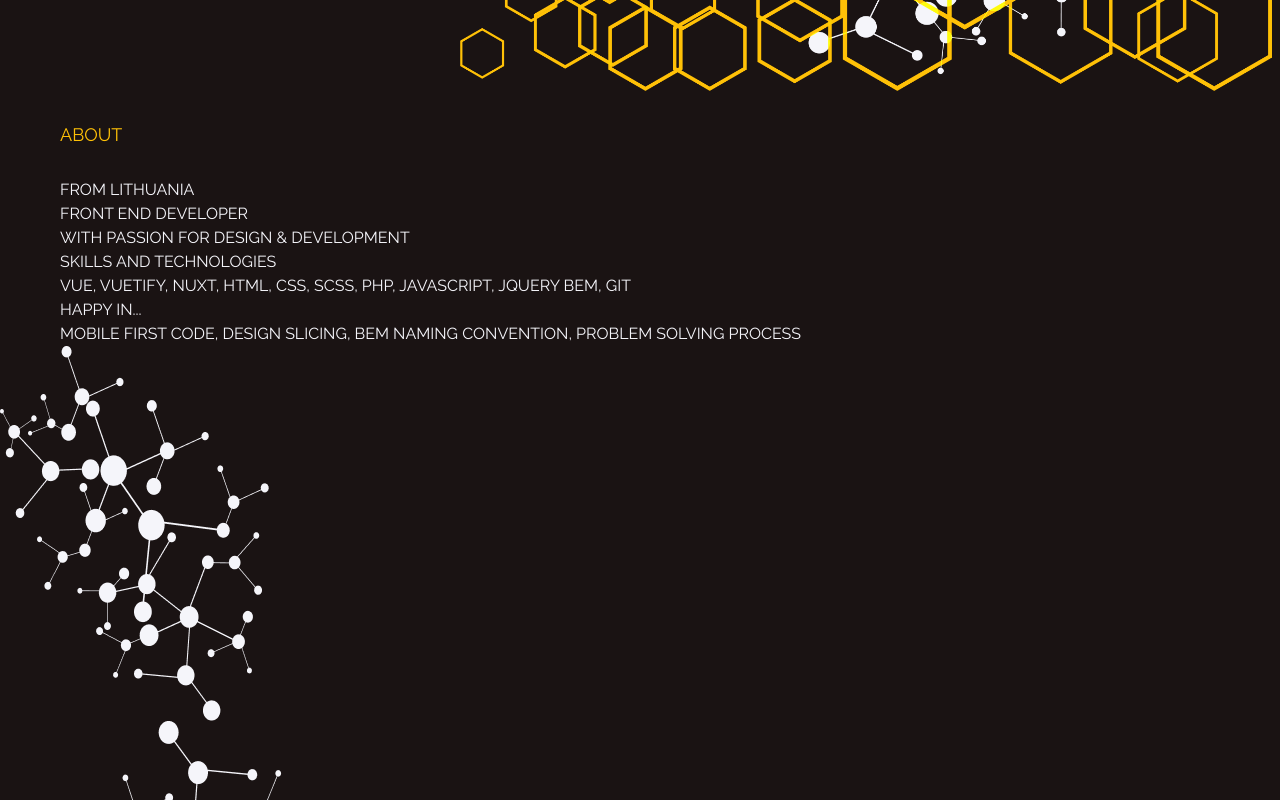
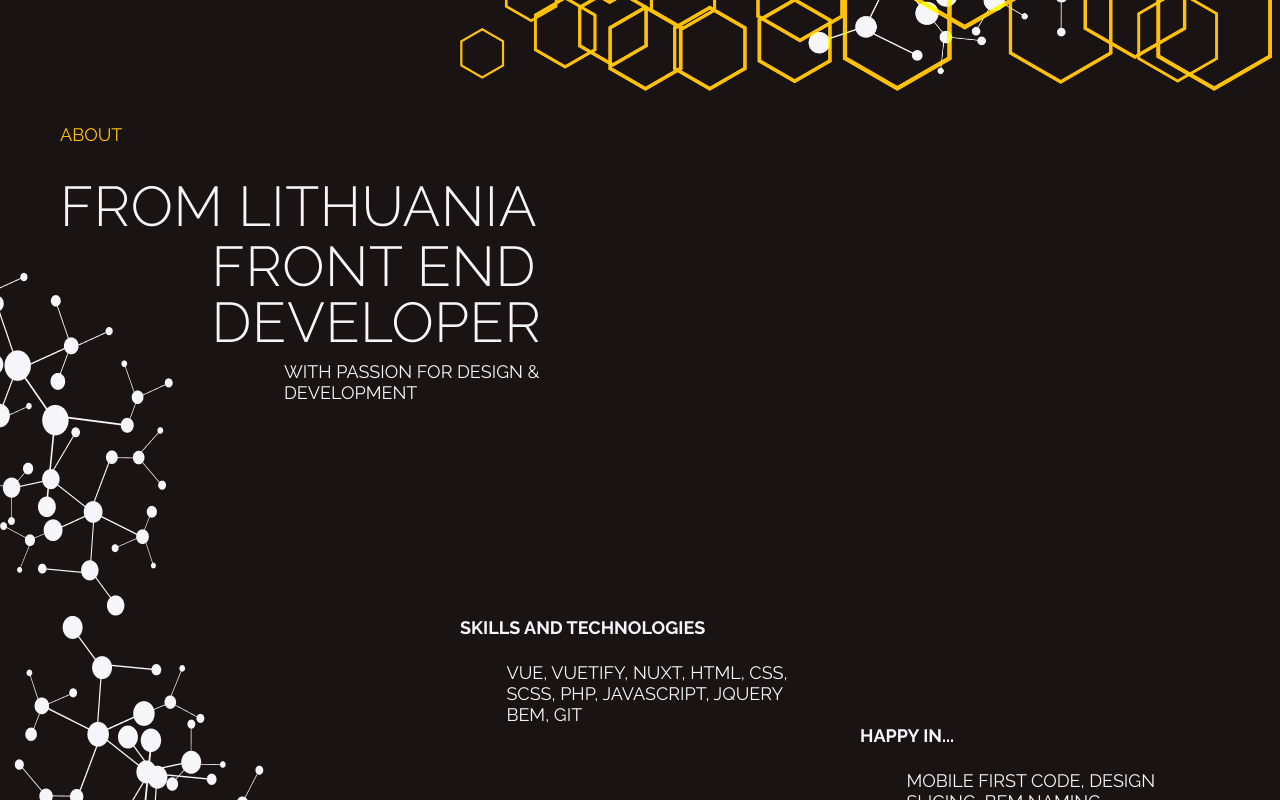
Before and after one commit to slekstut/portfolio_web, a Nuxt app: page / in a window 1280 px wide. Shown: the part 1180-1980 px from the top of the page. Built offline with nearby package versions, Linux system fonts and the light colour scheme.

Commit message:
styling about section

```diff
--- a/components/About.vue
+++ b/components/About.vue
@@ -10,7 +10,7 @@
                     <div class="about__role-title">
                         front end developer
                     </div>
-                    <div class="about__role-title">
+                    <div class="about__role-subtitle">
                         with passion for design & development
                     </div>
                 </div>
@@ -25,20 +25,19 @@
                         bem, git
                     </div>
                 </div>
-                <div class="happy">
-                    <div class="happy__title">
+                <div class="skills happy">
+                    <div class="skills__title">
                         happy in...
                     </div>
-                    <div class="happy__content">
+                    <div class="skills__content">
                         mobile first code, design slicing, bem naming convention, problem solving process
                     </div>
                 </div>
-
             </div>
         </div>
         <div class="side__img">
-                    <img src="@/assets/img/side_img.png" alt="side_img.png">
-                </div>
+            <img src="@/assets/img/side_img.png" alt="side_img.png">
+        </div>
     </section>
 </template>
 
@@ -49,4 +48,71 @@ export default {
 
 </script>
 
-<style lang="scss" scoped></style>
+<style lang="scss" scoped>
+.section-about {
+    position: relative;
+
+    .about {
+        max-width: 30rem;
+        width: 100%;
+
+        &__from,
+        &__role-title {
+            font-weight: 300;
+            font-size: 3.5rem;
+            line-height: 3.5rem;
+            letter-spacing: 0.01em;
+        }
+
+        &__role-title {
+            max-width: 20.525rem;
+            margin-left: auto;
+            margin-top: .25rem;
+        }
+
+        &__role-subtitle {
+            max-width: 16rem;
+            margin-top: .75rem;
+            margin-left: auto;
+            font-weight: 400;
+            font-size: 1.125rem;
+            line-height: 1.3rem;
+        }
+    }
+
+    .skills {
+        max-width: 22.5rem;
+        margin-top: 13.375rem;
+        margin-left: auto;
+        margin-right: auto;
+
+        &__title {
+            max-width: 19.6rem;
+            font-weight: 700;
+            font-size: 1.125rem;
+            line-height: 1.31rem
+        }
+
+        &__content {
+            max-width: 19.6rem;
+            margin-top: 1.5rem;
+            margin-left: auto;
+            font-weight: 400;
+            font-size: 1.125rem;
+            line-height: 1.31rem
+        }
+
+        &.happy {
+            margin-top: 0;
+            margin-left: auto;
+            margin-right: unset;
+        }
+    }
+
+    .side__img {
+        position: absolute;
+        top: 7.5rem;
+        left: -6rem;
+    }
+}
+</style>
--- a/components/Header.vue
+++ b/components/Header.vue
@@ -2,7 +2,7 @@
     <section class="header">
         <div class="container">
             <h1 class="header__title">Empowering your vision with code</h1>
-            <p class="header__subtitle">Building engaging and responsive user experiences as a front-end developer.</p>
+            <p class="header__subtitle">Building engaging and responsive user experiences as a front-end developer</p>
             <CTABtn text="see work"/>
         </div>
         <div class="bg-img">
```
